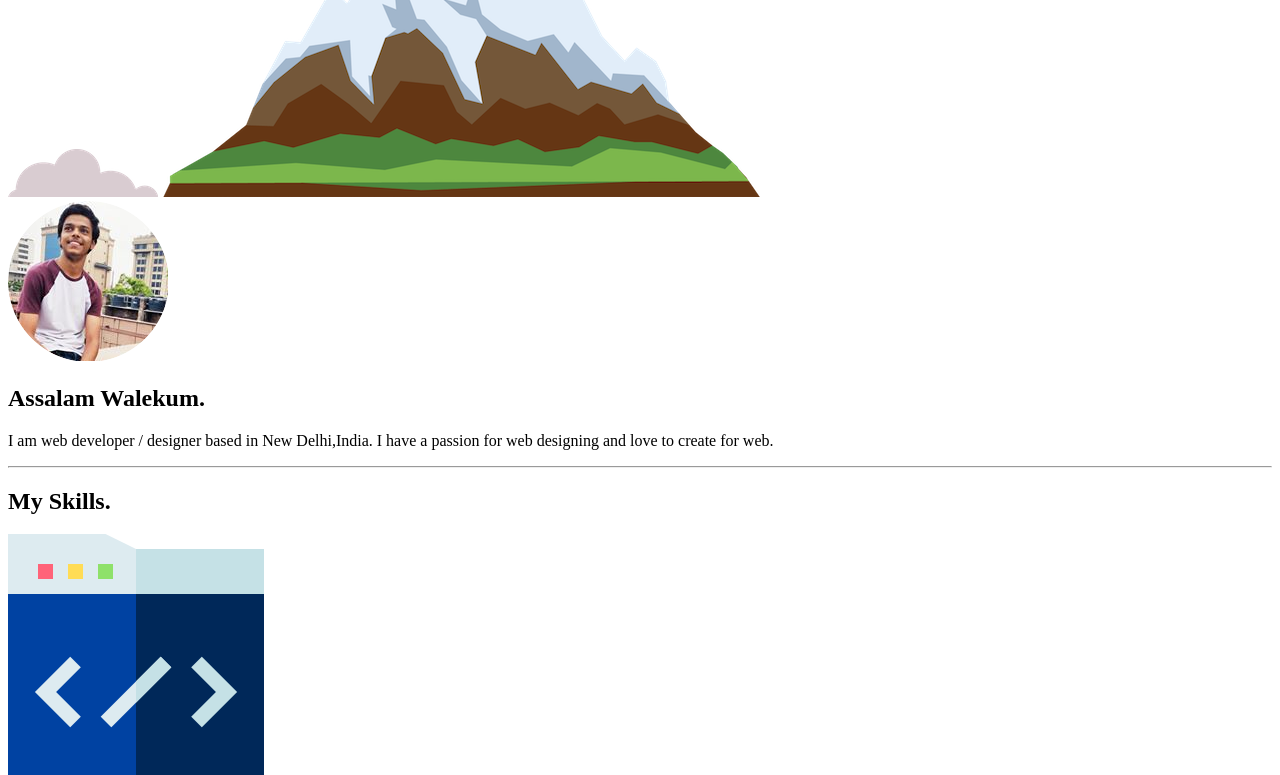
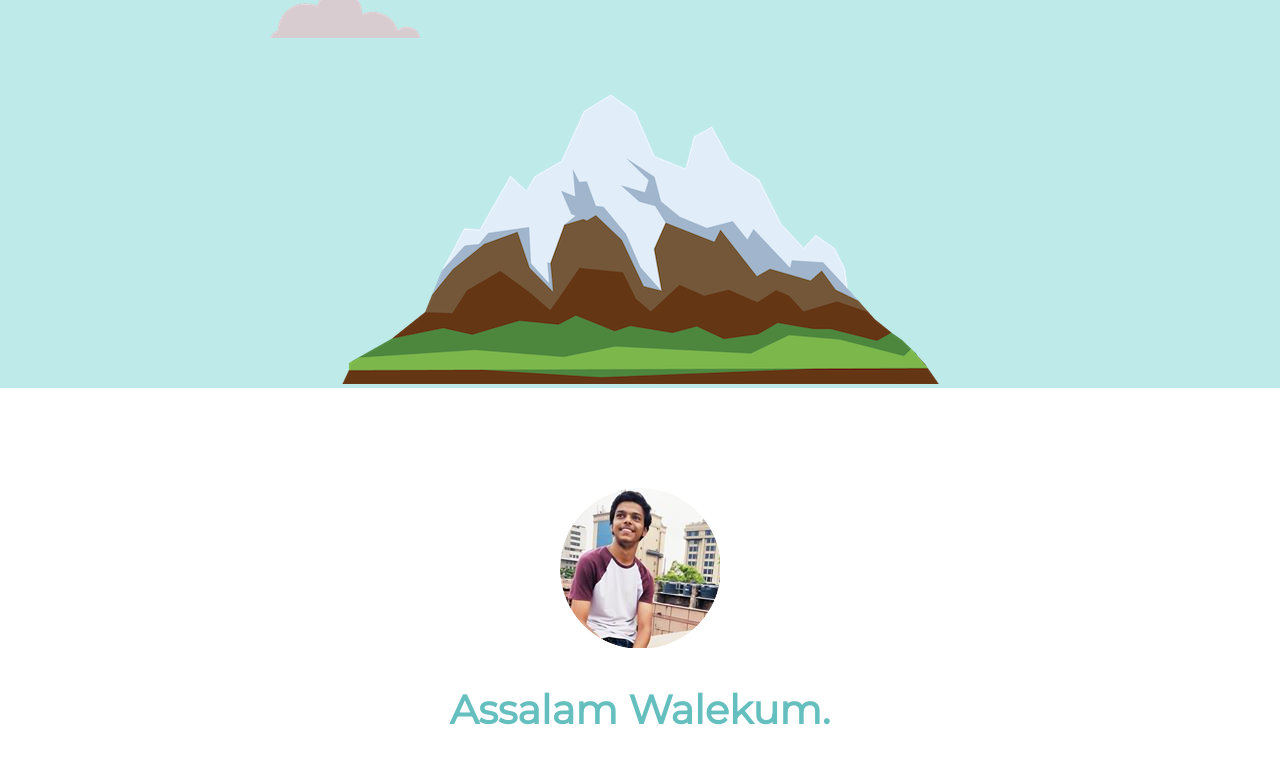
Before and after one commit to MustafAli-Khan/Mustafa, a plain HTML site: page index.html in a window 1280 px wide. Shown: the part 347-1122 px from the top of the page. Drawn offline with Linux system fonts and the light colour scheme; files that its build step writes are made by us from their sources; the site is published under a folder, as on GitHub Pages, so addresses that start at the root find nothing.

Commit message:
Update index.html

```diff
--- a/index.html
+++ b/index.html
@@ -4,7 +4,7 @@
 <head>
   <meta charset="utf-8">
   <title>Mustafa Ali Khan</title>
-  <link rel="stylesheet" href="/Mustafa/Mustafa/CSS/styles.css">
+  <link rel="stylesheet" href="CSS/styles.css">
   <link rel="icon" href="delta.ico">
   <link href="https://fonts.googleapis.com/css2?family=Merriweather:wght@300&family=Montserrat&family=Sacramento&display=swap" rel="stylesheet">
 </head>
```
